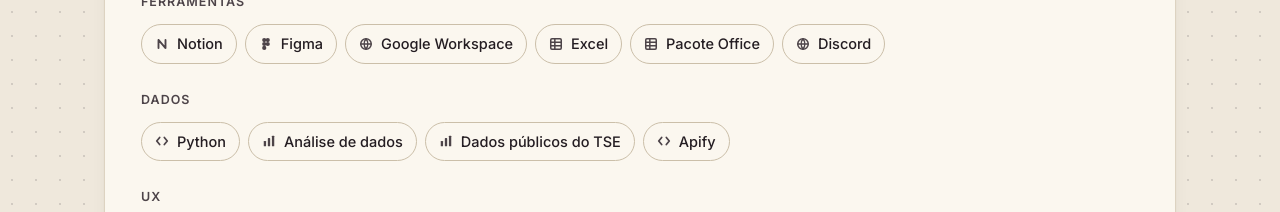
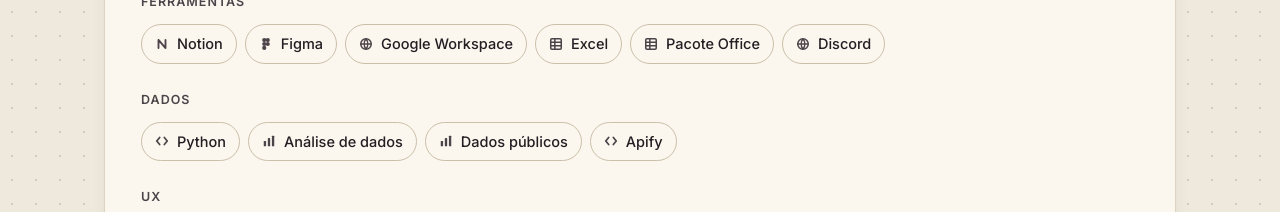
Before and after one commit to estherbarros/estherbarros.github.io, a plain HTML site: page index.html in a window 1280 px wide. Shown: the part 3600-3812 px from the top of the page. Drawn offline with Linux system fonts and the light colour scheme.

Commit message:
Troca "Dados públicos do TSE" por "Dados públicos" nas ferramentas
Co-Authored-By: Claude Opus 5.5 <noreply@anthropic.com>

```diff
--- a/index.html
+++ b/index.html
@@ -2277,7 +2277,7 @@ const IC = {
 const FERR = [
   {h:"Gestão", itens:[["Gestão de projetos"],["Metodologias ágeis"],["Kanban","kanban"],["Cronogramas e controles"],["Relatórios"],["Comunicação institucional"]]},
   {h:"Ferramentas", itens:[["Notion","notion"],["Figma","figma"],["Google Workspace","rede"],["Excel","planilha"],["Pacote Office","planilha"],["Discord","rede"]]},
-  {h:"Dados", itens:[["Python","codigo"],["Análise de dados","dados"],["Dados públicos do TSE","dados"],["Apify","codigo"]]},
+  {h:"Dados", itens:[["Python","codigo"],["Análise de dados","dados"],["Dados públicos","dados"],["Apify","codigo"]]},
   {h:"UX", itens:[["UX Research"],["Testes de usabilidade"],["Acessibilidade"],["Design Thinking"],["Prototipação no Figma","figma"]]},
   {h:"IA", itens:[["Claude","ia"],["Claude Code","ia"],["ChatGPT","ia"],["Codex","ia"],["Gemini","ia"],["GitHub Copilot","ia"],["Lovable","ia"],["DeepSeek","ia"],["Z.ai","ia"],["IA no fluxo de trabalho","ia"],["Diagramação com IA","ia"]]}
 ];
```
